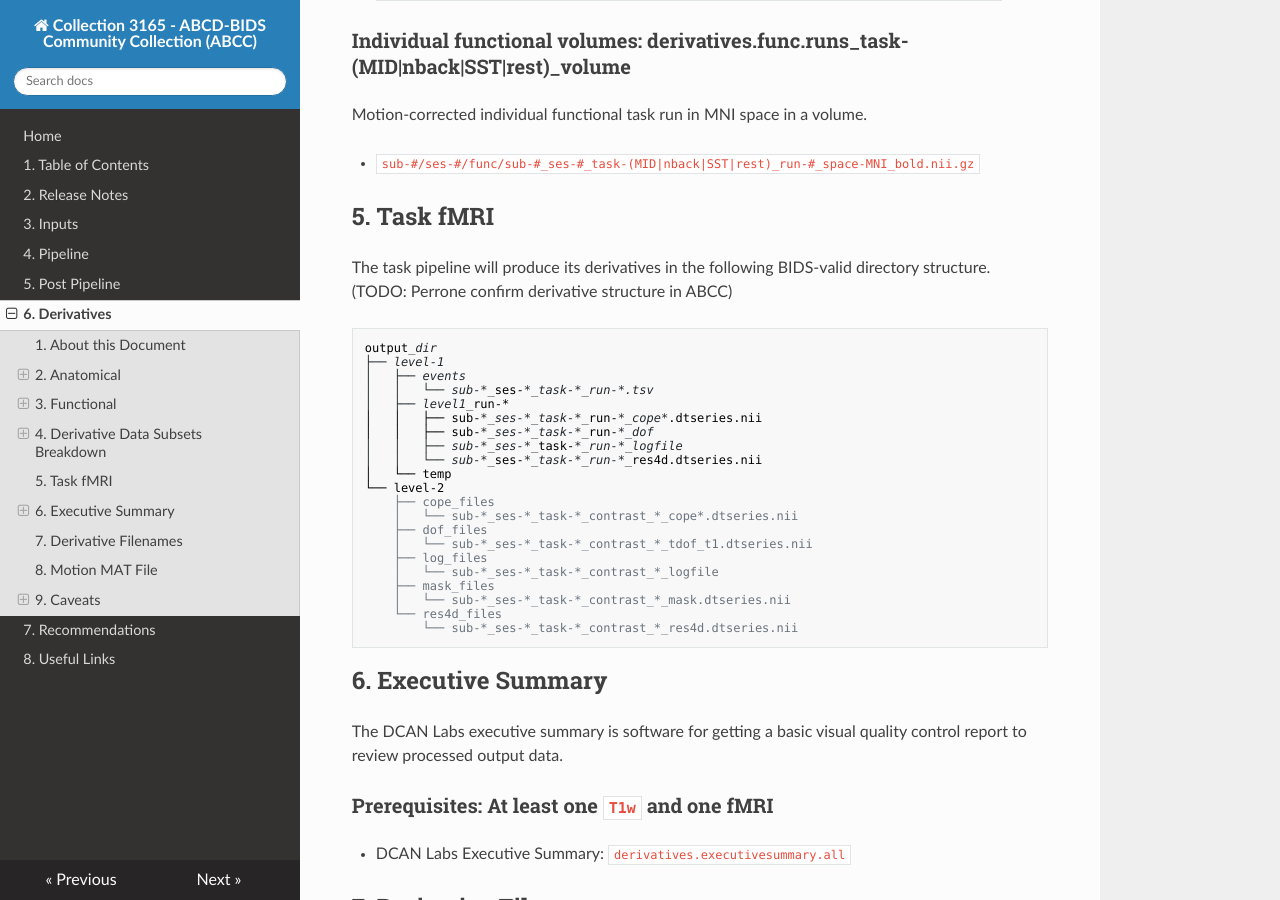
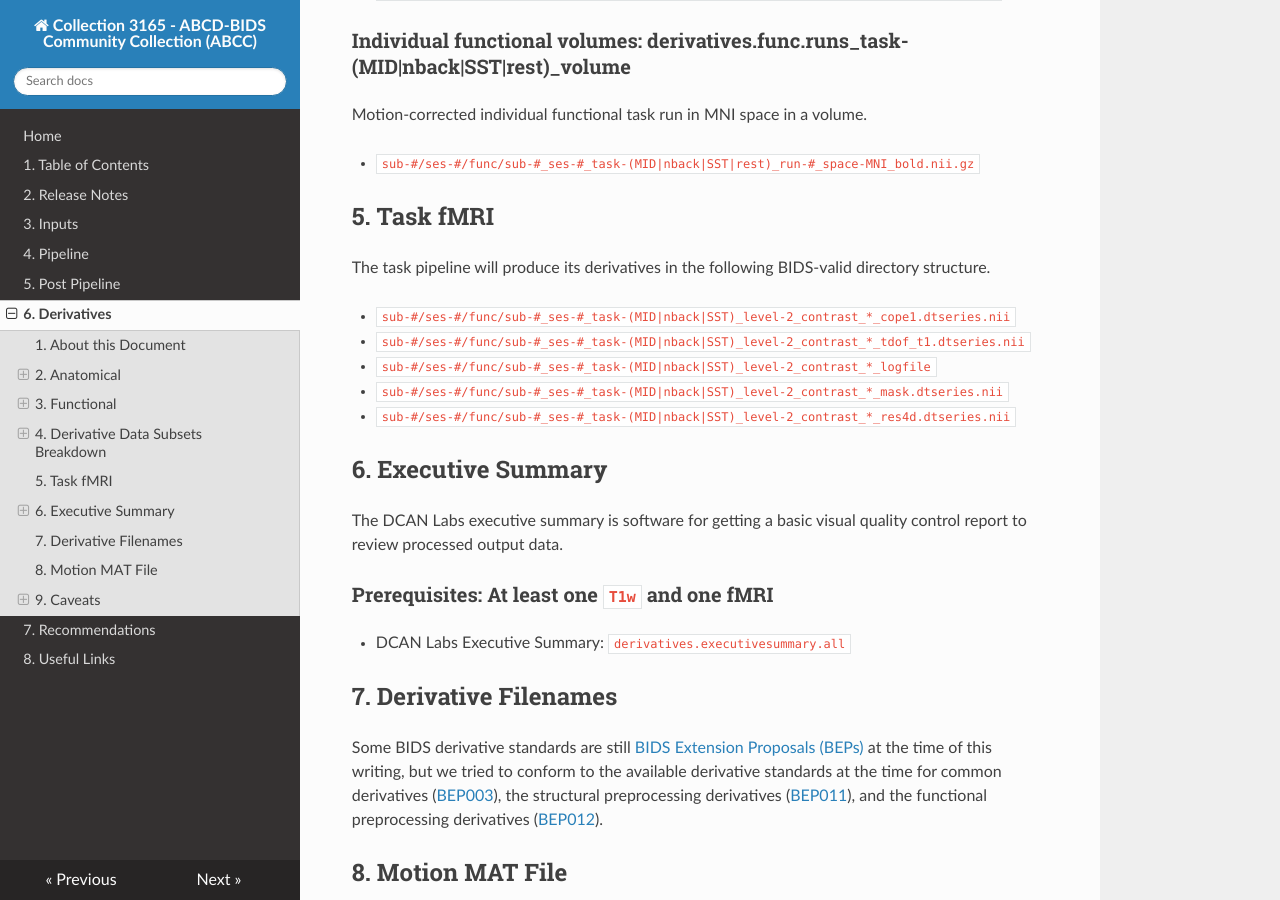
Before and after one commit to ABCD-STUDY/nda-abcd-collection-3165, an MkDocs documentation site: the page built from docs/derivatives.md, in a window 1280 px wide and 900 px high, scrolled down 6865 px. Built offline with MkDocs 1.6.1, drawn with Linux system fonts in a browser that asks for light colours; nearby versions of some CDN libraries.

````diff
--- a/docs/derivatives.md
+++ b/docs/derivatives.md
@@ -224,31 +224,12 @@ Motion-corrected individual functional task run in MNI space in a volume.
 ## 5. Task fMRI
 
 The task pipeline will produce its derivatives in the following BIDS-valid directory structure.
-(TODO: Perrone confirm derivative structure in ABCC)
 
-```
-output_dir
-├── level-1
-│   ├── events
-│   │   └── sub-*_ses-*_task-*_run-*.tsv
-│   ├── level1_run-*
-│   │   ├── sub-*_ses-*_task-*_run-*_cope*.dtseries.nii
-│   │   ├── sub-*_ses-*_task-*_run-*_dof
-│   │   ├── sub-*_ses-*_task-*_run-*_logfile
-│   │   └── sub-*_ses-*_task-*_run-*_res4d.dtseries.nii
-│   └── temp
-└── level-2
-    ├── cope_files
-    │   └── sub-*_ses-*_task-*_contrast_*_cope*.dtseries.nii
-    ├── dof_files
-    │   └── sub-*_ses-*_task-*_contrast_*_tdof_t1.dtseries.nii
-    ├── log_files
-    │   └── sub-*_ses-*_task-*_contrast_*_logfile
-    ├── mask_files
-    │   └── sub-*_ses-*_task-*_contrast_*_mask.dtseries.nii
-    └── res4d_files
-        └── sub-*_ses-*_task-*_contrast_*_res4d.dtseries.nii
-```
+- `sub-#/ses-#/func/sub-#_ses-#_task-(MID|nback|SST)_level-2_contrast_*_cope1.dtseries.nii`
+- `sub-#/ses-#/func/sub-#_ses-#_task-(MID|nback|SST)_level-2_contrast_*_tdof_t1.dtseries.nii`
+- `sub-#/ses-#/func/sub-#_ses-#_task-(MID|nback|SST)_level-2_contrast_*_logfile`
+- `sub-#/ses-#/func/sub-#_ses-#_task-(MID|nback|SST)_level-2_contrast_*_mask.dtseries.nii`
+- `sub-#/ses-#/func/sub-#_ses-#_task-(MID|nback|SST)_level-2_contrast_*_res4d.dtseries.nii`
 
 ## 6. Executive Summary
 
````
Also changed, not shown: docs/index.md (+9 -12 lines), docs/recommendations.md (+28 -8 lines), docs/release_notes.md (+3 -3 lines).
